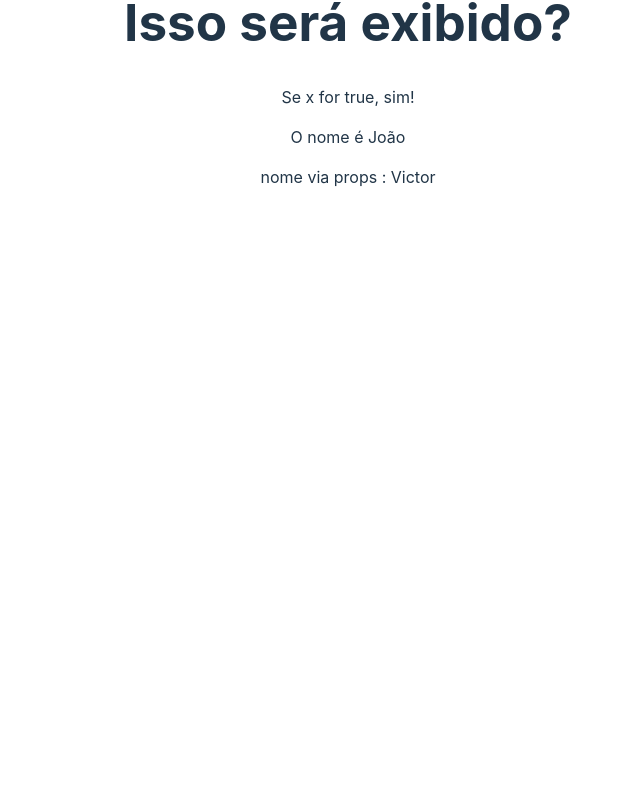
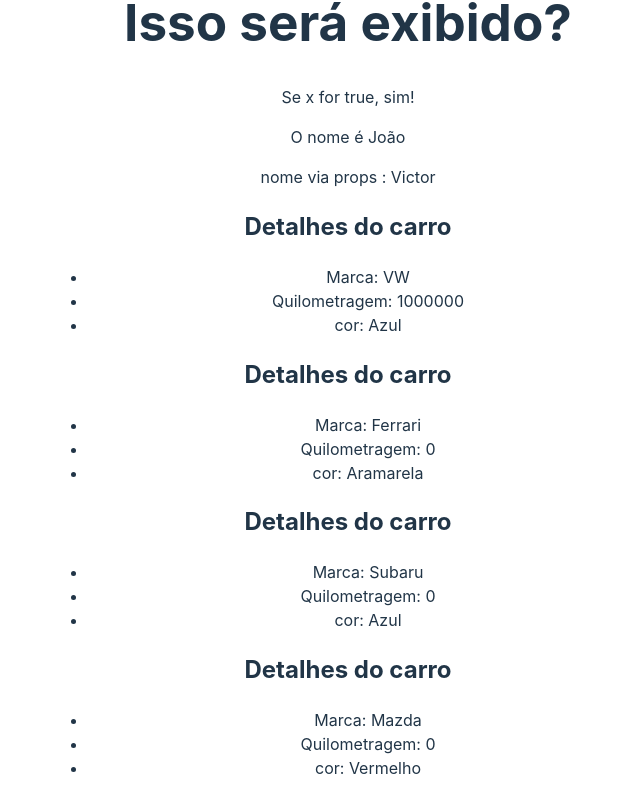
Before and after one commit to victor-morbeck/learning-react, a React (Vite) app: page / in a window 1280 px wide. Shown: the part 992-1804 px from the top of the page, without its empty margins (292-932 px from the left). Before the commit the page ends 1213 px from the top, so only its background shows below. Built offline with nearby package versions, Linux system fonts and the light colour scheme.

Commit message:
using props and render objects to make the components reusables

```diff
--- a/src/App.jsx
+++ b/src/App.jsx
@@ -6,8 +6,17 @@ import ManageData from './components/ManageData'
 import ListRender from './components/ListRender'
 import { ConditionalRender } from './components/ConditionalRender'
 import ShowUsername from './components/ShowUsername'
+import CarDetails from './components/CarDetails'
+function App() {
 
-function App() {
+  //Criando as cosntants
+
+  const cars = [
+    {id:1, brand:"Ferrari", color:"Aramarela", newCar: true, km:0},
+    {id:2, brand:"Subaru", color:"Azul", newCar: true, km:0},
+    {id:3, brand:"Mazda", color:"Vermelho", newCar: true, km:0}
+
+  ]
 
   return (
     <>
@@ -17,6 +26,11 @@ function App() {
     <ListRender/>
     <ConditionalRender/>
     <ShowUsername name="Victor"/>
+    <CarDetails brand="VW" km={1000000} color="Azul"/>
+    {/* loop em array de objetos */}
+    {cars.map((car) =>(
+      <CarDetails brand={car.brand} color={car.color} km={car.km} newCar={car.newCar}/>
+    ))}
     </>
   )
 }
--- /dev/null
+++ b/src/components/CarDetails.jsx
@@ -0,0 +1,15 @@
+
+export const CarDetails = ({brand, km, color}) => {
+  return (
+    <div>
+        <h2>Detalhes do carro </h2>
+        <ul>
+            <li>Marca: {brand}</li>
+            <li>Quilometragem: {km}</li>
+            <li>cor: {color}</li>
+        </ul>
+    </div>
+  )
+}
+
+export default CarDetails
```
